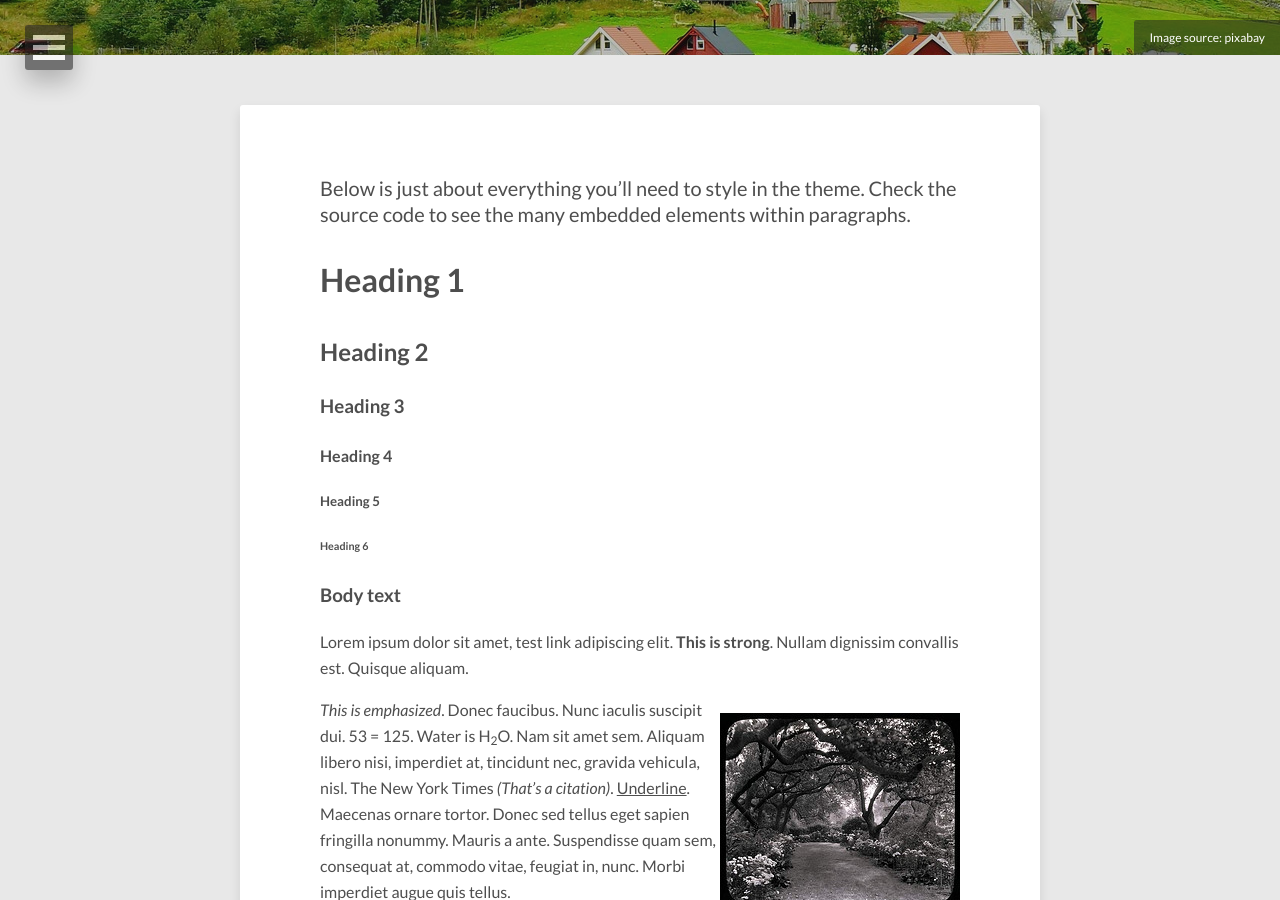
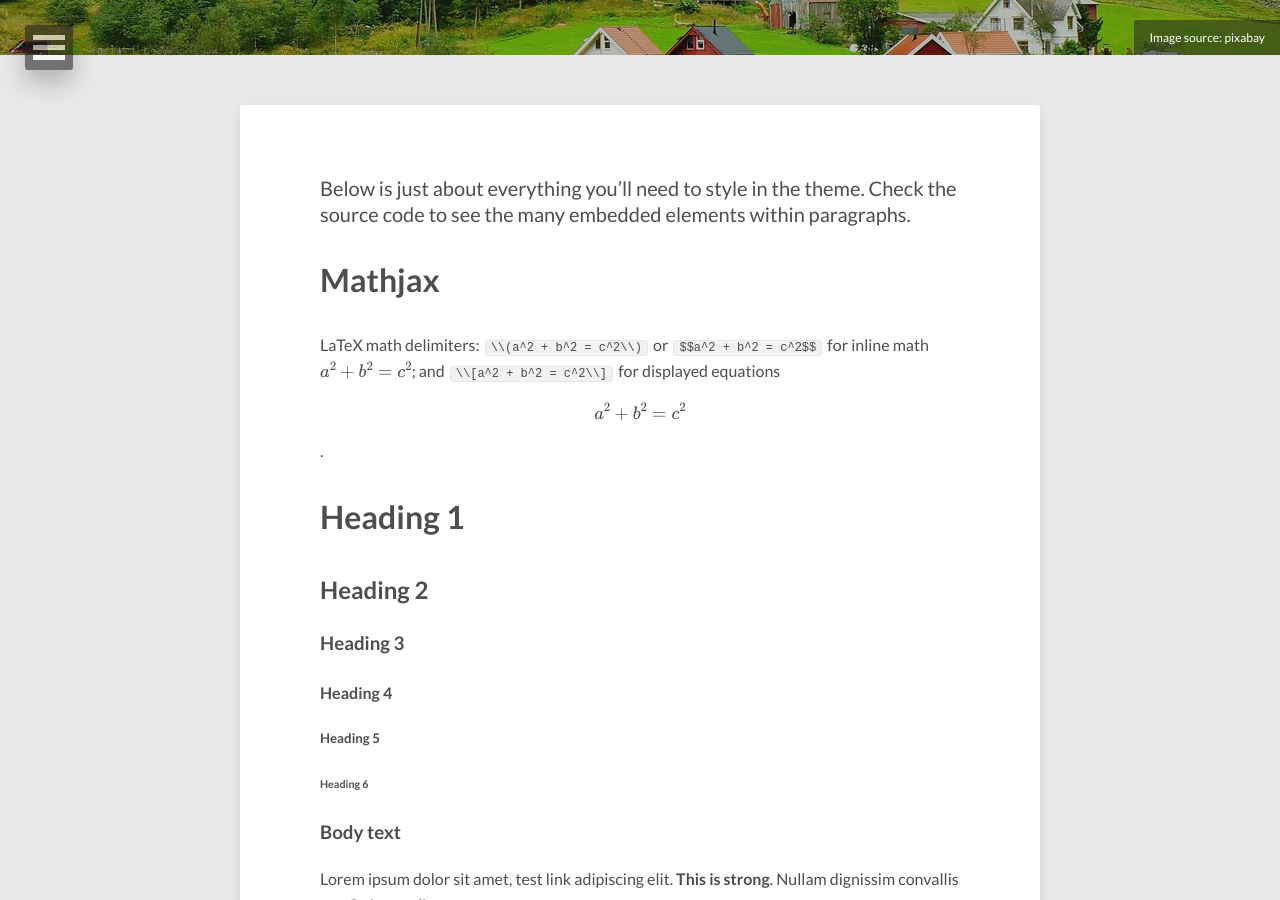
Before and after one commit to shengxue/shengxue.github.io, a Jekyll site: the page built from _posts/2016-07-30-first-post.md, in a window 1280 px wide and 900 px high, scrolled down 345 px. Built offline with Jekyll 4.4.1, drawn with Linux system fonts in a browser that asks for light colours; nearby versions of some CDN libraries; formulas are drawn with MathJax 3.

Commit message:
Mathjax support

```diff
--- a/_includes/scripts.html
+++ b/_includes/scripts.html
@@ -1,4 +1,7 @@
 <script src="//ajax.googleapis.com/ajax/libs/jquery/1.9.1/jquery.min.js"></script>
+<script type="text/javascript"
+    src="http://cdn.mathjax.org/mathjax/latest/MathJax.js?config=TeX-AMS-MML_HTMLorMML">
+</script>
 <script>window.jQuery || document.write('<script src="{{ site.url }}/assets/js/vendor/jquery-1.9.1.min.js"><\/script>')</script>
 <script src="{{ site.url }}/assets/js/scripts.min.js"></script>
 
--- a/_posts/2016-07-30-first-post.md
+++ b/_posts/2016-07-30-first-post.md
@@ -11,6 +11,9 @@ image:
 ---
 
 Below is just about everything you'll need to style in the theme. Check the source code to see the many embedded elements within paragraphs.
+
+# Mathjax
+LaTeX math delimiters: `\\(a^2 + b^2 = c^2\\)` or `$$a^2 + b^2 = c^2$$` for inline math \\(a^2 + b^2 = c^2\\); and `\\[a^2 + b^2 = c^2\\]` for displayed equations \\[a^2 + b^2 = c^2\\].
 
 # Heading 1
 
```
